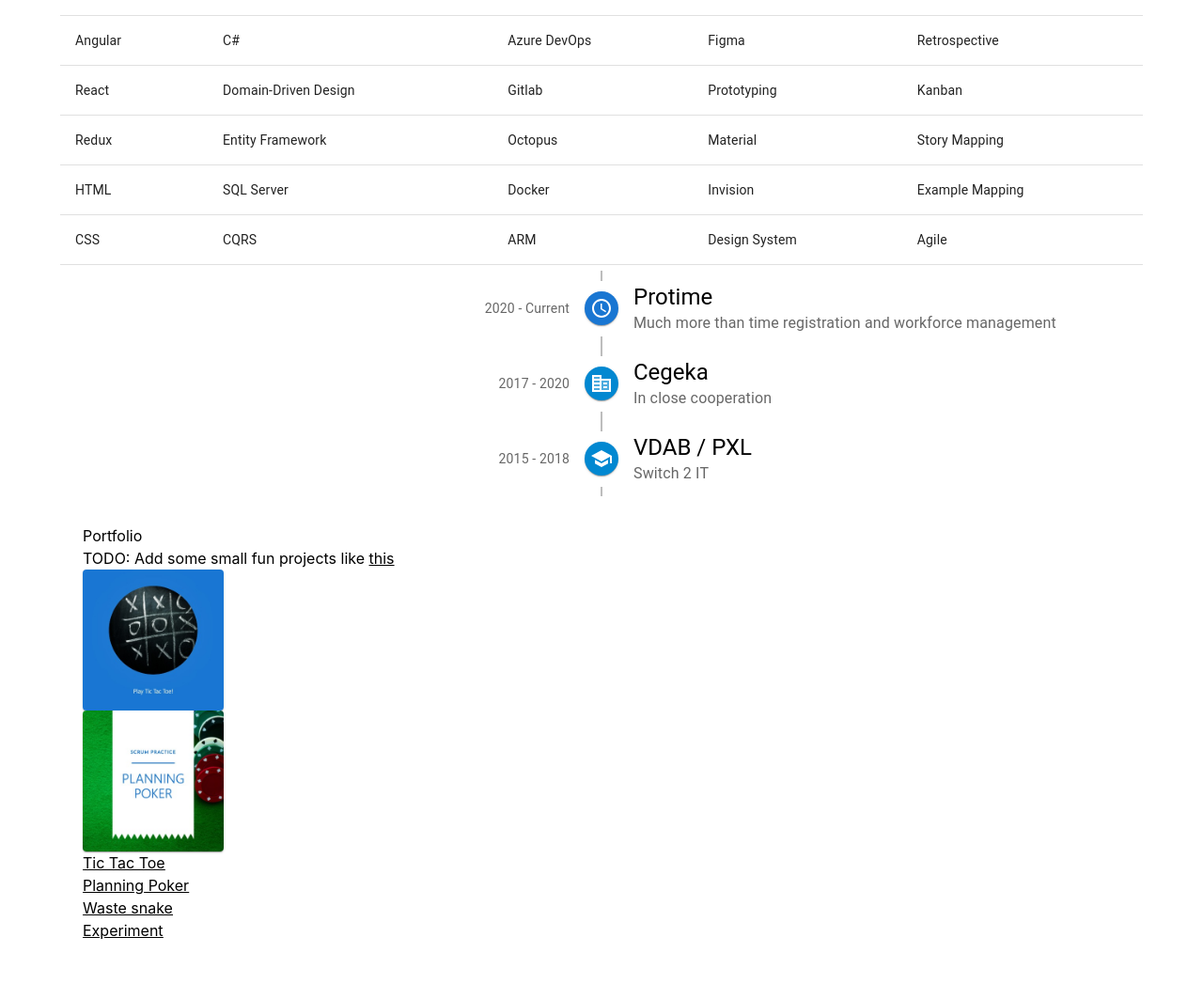
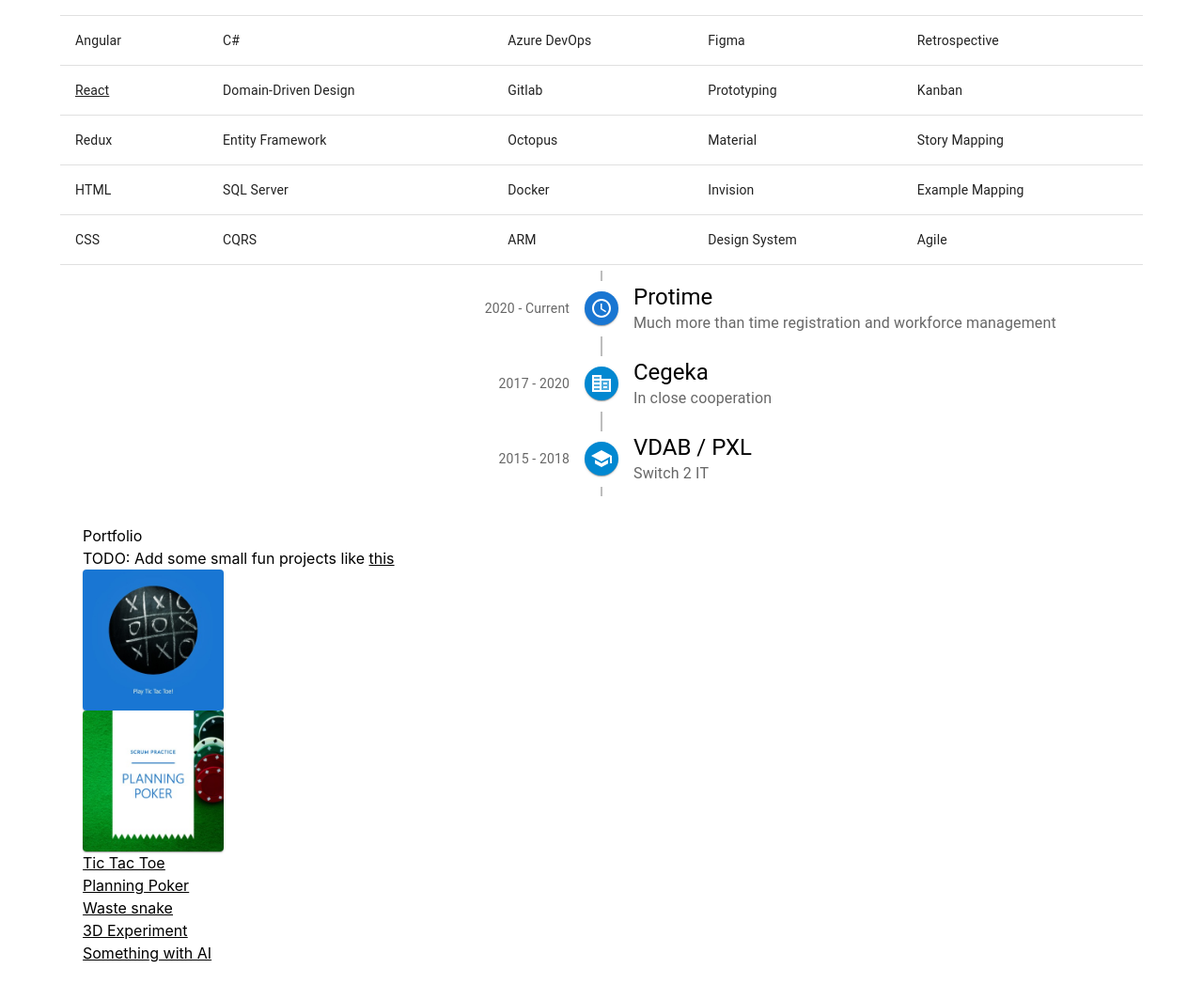
Before and after one commit to Simplify4Me2/my-awesome-website, a React (Vite) app in the folder my-resume-react-app/: page / in a window 1280 px wide. Shown: the part 984-2031 px from the top of the page at 94% size. Before the commit the page ends 2010 px from the top, so only its background shows below. Built offline with nearby package versions, Linux system fonts and the light colour scheme.

Commit message:
highlight relevant career experience in my toolkit

```diff
--- a/my-resume-react-app/src/home/career-timeline.tsx
+++ b/my-resume-react-app/src/home/career-timeline.tsx
@@ -13,7 +13,7 @@ import { AccessTime, CorporateFare, CorporateFareTwoTone, School } from "@mui/ic
 import { Typography } from "@mui/material";
 
 interface ICareerTimelineProps {
-  onTimelineItemSelected: () => void;
+  onTimelineItemSelected: (companyName: string) => void;
 }
 
 export function CareerTimeline({ onTimelineItemSelected } : ICareerTimelineProps) {
@@ -22,7 +22,7 @@ export function CareerTimeline({ onTimelineItemSelected } : ICareerTimelineProps
 
   const handleLogoClick = (logo: string) => {
     console.log("yoohoo ", logo);
-    onTimelineItemSelected();
+    onTimelineItemSelected(logo);
   };
 
   return (
--- a/my-resume-react-app/src/home/my-toolkit.tsx
+++ b/my-resume-react-app/src/home/my-toolkit.tsx
@@ -1,7 +1,6 @@
 import React, { useState } from "react";
 import classNames from "classnames";
 import {
-  Card,
   Table,
   TableBody,
   TableCell,
@@ -17,15 +16,10 @@ interface MyToolkitProps {
 
 export function MyToolkit({ elementRef }: MyToolkitProps) {
   const [state, setState] = useState(false);
+  const [selectedCareerExperience, setSelectedCareerExperience] = useState<string[]>(['React']);
 
   return (
     <section ref={elementRef}>
-      {/* <Card
-        ref={elementRef}
-        className="justify-content m-3 pt-5"
-        sx={{ minWidth: 275 }}
-      > */}
-      {/* <span>My Toolkit</span> */}
       <h1 className="mb-2 mt-0 text-5xl font-medium leading-tight text-primary text-center">
         My Toolkit
       </h1>
@@ -61,7 +55,7 @@ export function MyToolkit({ elementRef }: MyToolkitProps) {
               <TableCell>Retrospective</TableCell>
             </TableRow>
             <TableRow>
-              <TableCell>React</TableCell>
+              <TableCell className={classNames({ underline: selectedCareerExperience.includes('React') })}>React</TableCell>
               <TableCell>Domain-Driven Design</TableCell>
               <TableCell>Gitlab</TableCell>
               <TableCell>Prototyping</TableCell>
@@ -91,10 +85,15 @@ export function MyToolkit({ elementRef }: MyToolkitProps) {
           </TableBody>
         </Table>
       </TableContainer>
-      {/* </Card> */}
       <CareerTimeline
-        onTimelineItemSelected={() => setState((prev) => !prev)}
+        onTimelineItemSelected={(companyName: string) => setSelectedCareerExperience(careerExperience[companyName])}
       />
     </section>
   );
 }
+
+const careerExperience : { [key: string]: string[] } = {
+  Protime: ['React'],
+  Cegeka: ['DevOps'],
+  VDAB: ['C#']
+};
--- a/my-resume-react-app/src/home/portfolio.tsx
+++ b/my-resume-react-app/src/home/portfolio.tsx
@@ -46,7 +46,10 @@ export function Portfolio({ elementRef }: PortFolioProps) {
           <Link to="/waste-snake">Waste snake</Link>
         </li>
         <li className="underline">
-          <Link to="/experiment">Experiment</Link>
+          <Link to="/experiment">3D Experiment</Link>
+        </li>
+        <li className="underline">
+          <Link to="/experiment">Something with AI</Link>
         </li>
       </ul>
     </div>
```
Also changed, not shown: my-resume-react-app/public/logo.svg.
